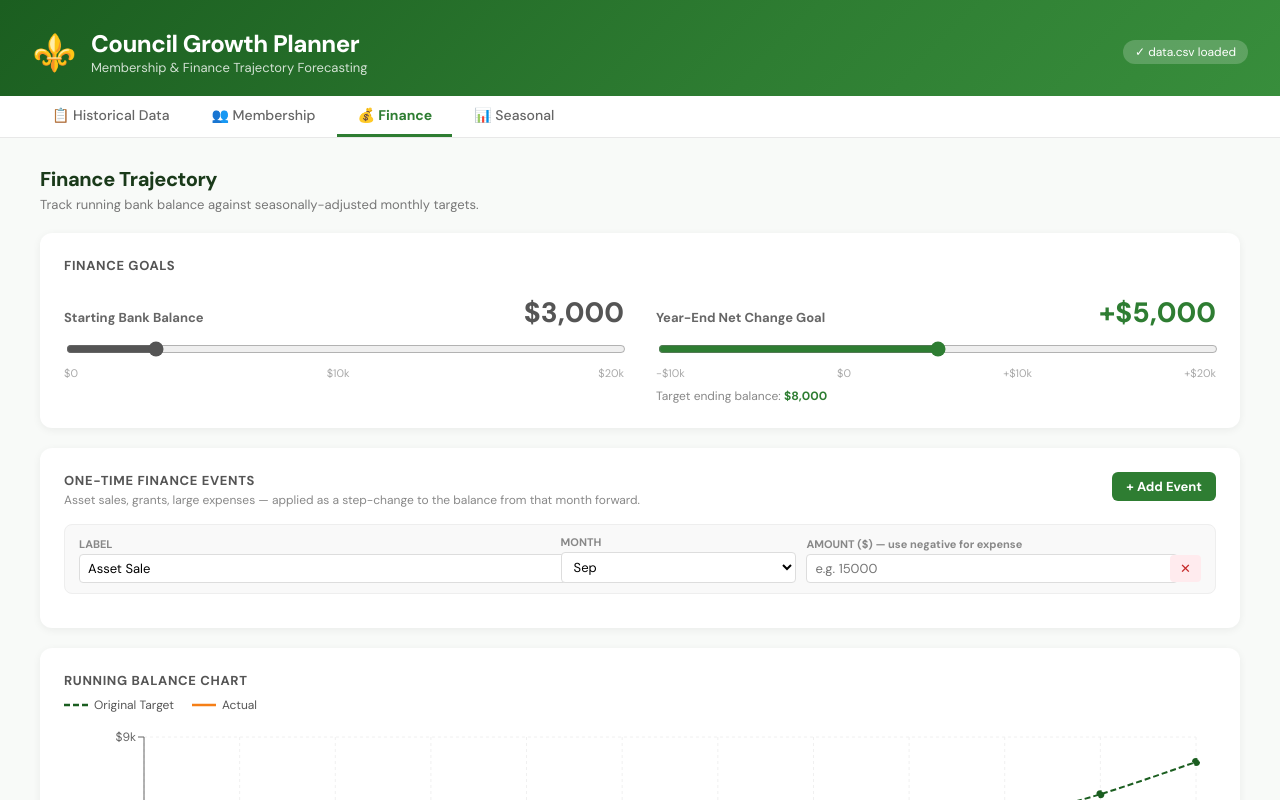
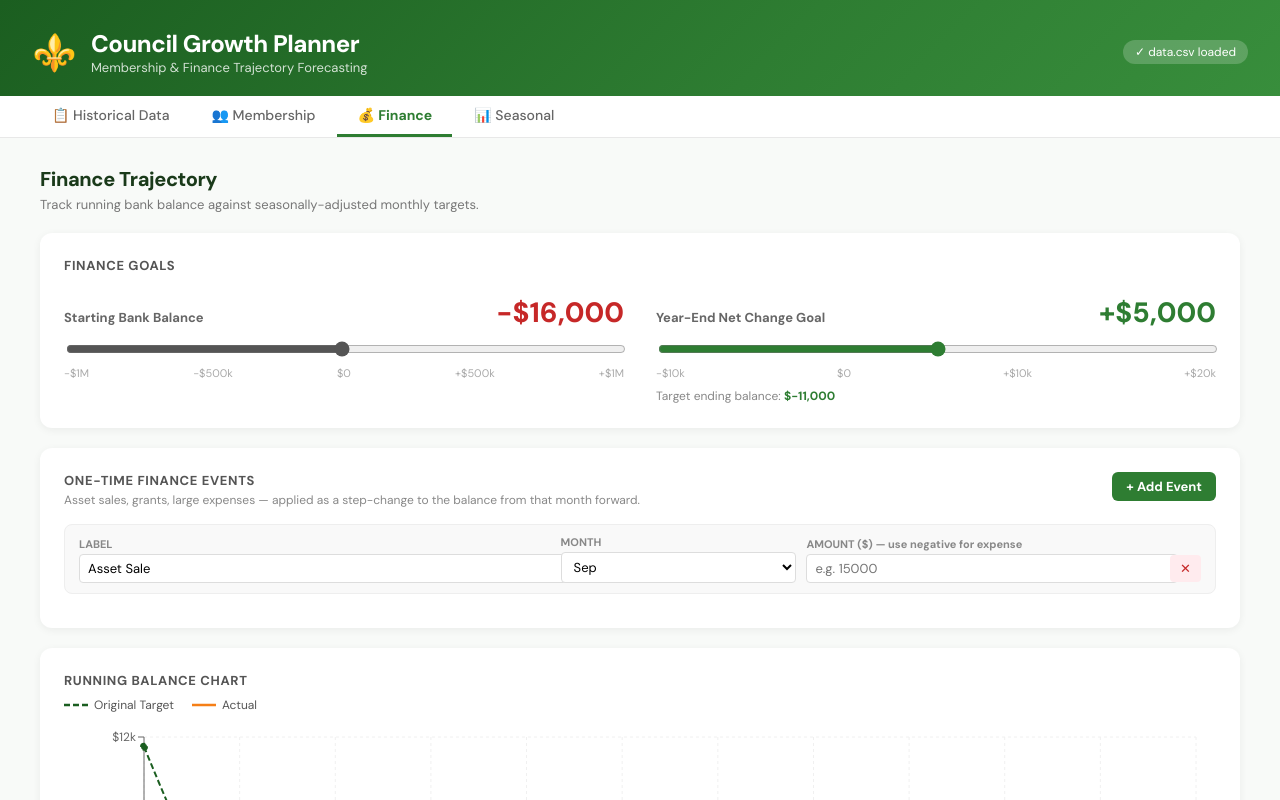
Before and after one commit to nickmarko/scouts-planner, a React (Vite) app: page / in a window 1280 px wide. Both pictures are taken after a click on the button "💰 Finance". Shown: the top 800 px of the page. Built offline with nearby package versions, Linux system fonts and the light colour scheme.

Commit message:
Update App.jsx

```diff
--- a/src/App.jsx
+++ b/src/App.jsx
@@ -221,7 +221,7 @@ export default function App() {
   const [loadError, setLoadError] = useState(false);
   const [memberGoalCount, setMemberGoalCount] = useState(2200);
   const [financeGoal, setFinanceGoal] = useState(5000);
-  const [financeStartBalance, setFinanceStartBalance] = useState(3000);
+  const [financeStartBalance, setFinanceStartBalance] = useState(-16000);
   const [financeEvents, setFinanceEvents] = useState([
     { id: 1, month: "Sep", amount: "", label: "Asset Sale" }
   ]);
@@ -537,13 +537,13 @@ export default function App() {
                 <div>
                   <div style={{ display:"flex", justifyContent:"space-between", alignItems:"baseline", marginBottom:8 }}>
                     <span style={{ fontSize:13, color:"#666", fontWeight:600 }}>Starting Bank Balance</span>
-                    <span style={{ fontSize:28, fontWeight:800, color:"#555" }}>${financeStartBalance.toLocaleString()}</span>
+                    <span style={{ fontSize:28, fontWeight:800, color:financeStartBalance<0?"#c62828":"#555" }}>{financeStartBalance<0?"-$":"$"}{Math.abs(financeStartBalance).toLocaleString()}</span>
                   </div>
-                  <input type="range" min={0} max={20000} step={500} value={financeStartBalance}
+                  <input type="range" min={-1000000} max={1000000} step={1000} value={financeStartBalance}
                     onChange={e=>setFinanceStartBalance(Number(e.target.value))}
                     style={{ width:"100%", cursor:"pointer", accentColor:"#555" }} />
                   <div style={{ display:"flex", justifyContent:"space-between", fontSize:11, color:"#aaa", marginTop:4 }}>
-                    <span>$0</span><span>$10k</span><span>$20k</span>
+                    <span>-$1M</span><span>-$500k</span><span>$0</span><span>+$500k</span><span>+$1M</span>
                   </div>
                 </div>
                 <div>
```
